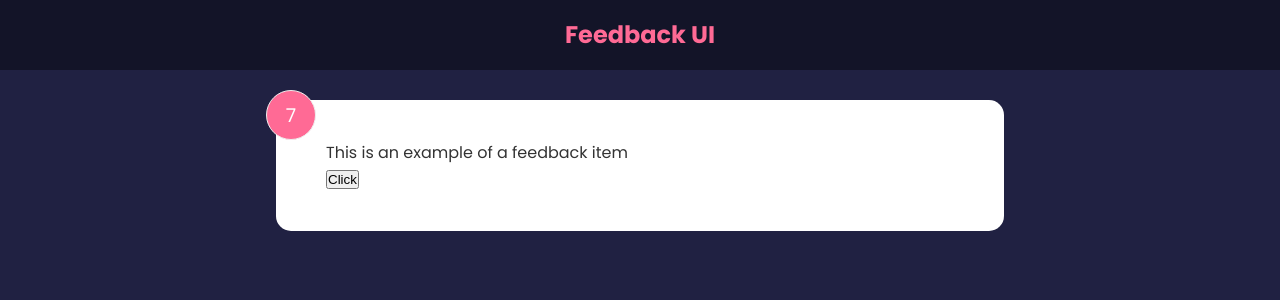
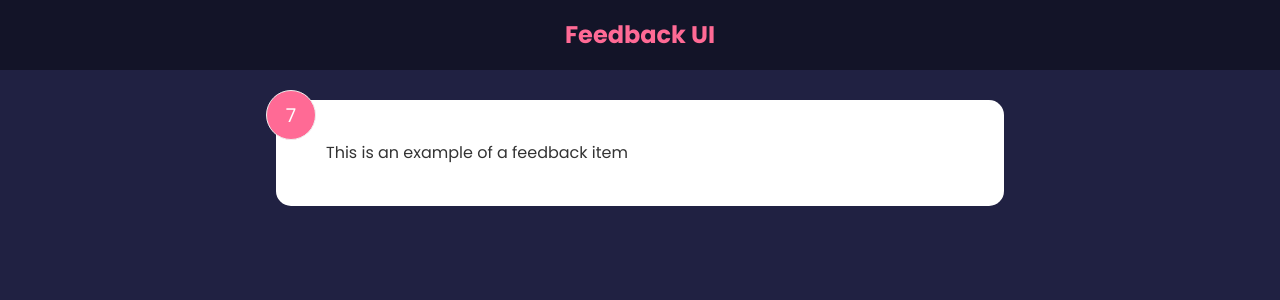
Before and after one commit to erick207/feedback-app, a React (Create React App) app: page / in a window 1280 px wide. Shown: the top 300 px of the page. Built offline with nearby package versions, Linux system fonts and the light colour scheme.

Commit message:
delete Unneeded Code

```diff
--- a/src/components/FeedbackItem.jsx
+++ b/src/components/FeedbackItem.jsx
@@ -7,18 +7,10 @@ function FeedbackItem() {
   const [rating, setRating] = useState(7)
   const [text, setText] = useState('This is an example of a feedback item')
 
-  const handleClick = () => {
-    // passing functions is useful for things like accessing the previous value
-    setRating((prev) => {
-      return prev + 1
-    })
-  }
-
   return (
     <div className='card'>
         <div className="num-display">{rating}</div>
         <div className="text-display">{text}</div>
-        <button onClick={handleClick}>Click</button>
     </div>
   )
 }
```
